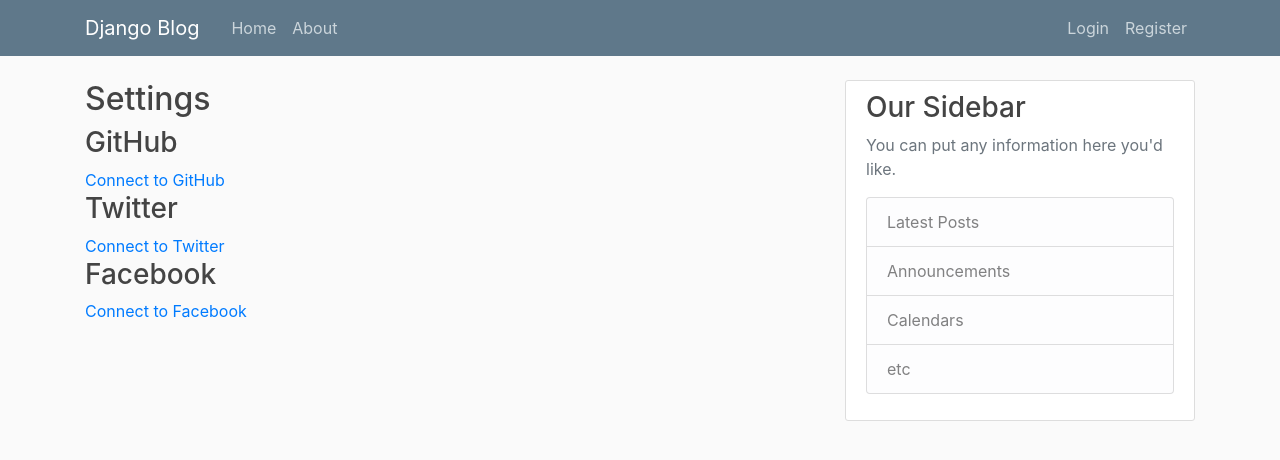
After one commit to RahoolKumar/django_blog_app, a Django app: template blog/templates/blog/settings.html in a window 1280 px wide. The commit adds this page. Shown: the top 460 px of the page. Run offline with Django 3.2, Linux system fonts and the light colour scheme; the template is opened without the code that fills it, so the values that code supplies are empty; some libraries are stand-ins or nearby versions.

Commit message:
social_login_added

```diff
--- /dev/null
+++ b/blog/settings.py
@@ -0,0 +1,5 @@
+
+
+SOCIAL_AUTH_LOGIN_ERROR_URL = '/settings/'
+SOCIAL_AUTH_LOGIN_REDIRECT_URL = '/settings/'
+SOCIAL_AUTH_RAISE_EXCEPTIONS = False
--- a/blog/templates/blog/base.html
+++ b/blog/templates/blog/base.html
@@ -7,6 +7,8 @@
             integrity="sha384-ggOyR0iXCbMQv3Xipma34MD+dH/1fQ784/j6cY/iJTQUOhcWr7x9JvoRxT2MZw1T" crossorigin="anonymous">
 
         <link rel="stylesheet" href="{% static 'blog/main.css' %}">
+        <link rel="stylesheet" href="https://stackpath.bootstrapcdn.com/font-awesome/4.7.0/css/font-awesome.min.css">
+
         {% if title %}
         <title> Django Blog - {{title}}</title>
         {% else %}
--- /dev/null
+++ b/blog/templates/blog/settings.html
@@ -0,0 +1,61 @@
+
+{% extends 'base.html' %}
+
+{% block content %}
+<h2>Settings</h2>
+
+<h3>GitHub</h3>
+{% if github_login %}
+<p>Connected as <a href="https://github.com/{{ github_login.extra_data.login }}/"
+        target="_blank">{{ github_login.extra_data.login }}</a></p>
+{% if can_disconnect %}
+<form method="post" action="{% url 'social:disconnect' 'github' %}">
+    {% csrf_token %}
+    <button type="submit">Disconnect from GitHub</button>
+</form>
+{% else %}
+<button type="button" disabled>Disconnect from GitHub</button>
+<p style="color: red">You must <a href="{% url 'password' %}">define a password</a> for your account before
+    disconnecting from Github.</p>
+{% endif %}
+{% else %}
+<a href="{% url 'social:begin' 'github' %}">Connect to GitHub</a>
+{% endif %}
+
+<h3>Twitter</h3>
+{% if twitter_login %}
+<p>Connected as <a href="https://twitter.com/{{ twitter_login.extra_data.access_token.screen_name }}/"
+        target="_blank">@{{ twitter_login.extra_data.access_token.screen_name }}</a></p>
+{% if can_disconnect %}
+<form method="post" action="{% url 'social:disconnect' 'twitter' %}">
+    {% csrf_token %}
+    <button type="submit">Disconnect from Twitter</button>
+</form>
+{% else %}
+<button type="button" disabled>Disconnect from Twitter</button>
+<p style="color: red">You must <a href="{% url 'password' %}">define a password</a> for your account before
+    disconnecting from Twitter.</p>
+{% endif %}
+{% else %}
+<a href="{% url 'social:begin' 'twitter' %}">Connect to Twitter</a>
+{% endif %}
+
+<h3>Facebook</h3>
+{% if facebook_login %}
+<p>Connected as <a href="https://facebook.com/{{ facebook_login.extra_data.id }}/"
+        target="_blank">{{ facebook_login.extra_data.id }}</a></p>
+{% if can_disconnect %}
+<form method="post" action="{% url 'social:disconnect' 'facebook' %}">
+    {% csrf_token %}
+    <button type="submit">Disconnect from Facebook</button>
+</form>
+{% else %}
+<button type="button" disabled>Disconnect from Facebook</button>
+<p style="color: red">You must <a href="{% url 'password' %}">define a password</a> for your account before
+    disconnecting from Facebook.</p>
+{% endif %}
+{% else %}
+<a href="{% url 'social:begin' 'facebook' %}">Connect to Facebook</a>
+{% endif %}
+
+{% endblock %}
--- a/django_blog_app/urls.py
+++ b/django_blog_app/urls.py
@@ -15,10 +15,13 @@ Including another URLconf
 """
 from django.contrib import admin
 from django.urls import path, include
+from django.conf.urls import url
 from users import views as user_views
 from django.contrib.auth import views as auth_views
 from django.conf import settings
 from django.conf.urls.static import static
+from blog import views as core_views
+
 
 
 urlpatterns = [
@@ -28,6 +31,9 @@ urlpatterns = [
     path('profile/', user_views.profile, name='profile'),
     path('login/', auth_views.LoginView.as_view(template_name='users/login.html'), name='login'),
     path('logout/', auth_views.LogoutView.as_view(template_name='users/logout.html'), name='logout'),
+    url(r'^oauth/', include('social_django.urls', namespace='social')),  # <--
+    url(r'^settings/$', core_views.settings, name='settings'),
+    url(r'^settings/password/$', core_views.password, name='password'),
 
     path('password-reset/',
          auth_views.PasswordResetView.as_view(
--- /dev/null
+++ b/ref.txt
@@ -0,0 +1,2 @@
+https://simpleisbetterthancomplex.com/tutorial/2016/10/24/how-to-add-social-login-to-django.html
+https://fosstack.com/how-to-add-google-authentication-in-django/
```
Also changed, not shown: blog/templates/blog/password.html (added, +15 -0 lines), blog/views.py (+59 -1 lines), django_blog_app/settings.py (+34 -1 lines), users/templates/users/login.html (+10 -0 lines), README.md, blog/static/blog/font-awesome.css (added), blog/static/blog/main.css (line endings or trailing spaces).
